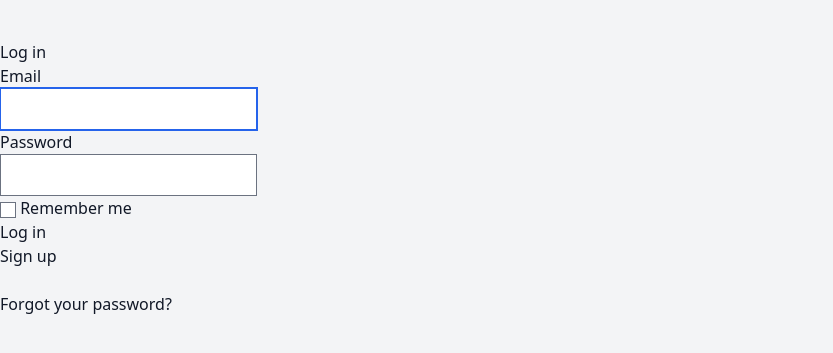
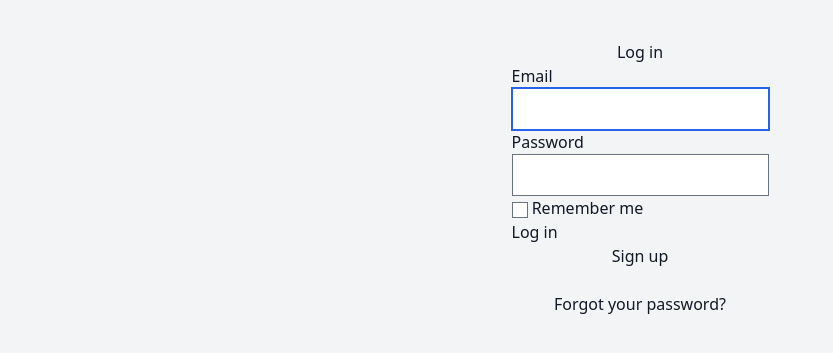
Before and after one commit to sthasubin429/pwa-rails, a Rails app: page /users/sign_in in a window 1280 px wide. Shown: the top 353 px of the page, without its empty margins (0-833 px from the left). Run offline with Rails 7, Linux system fonts and the light colour scheme; style sheets or scripts are compiled from the project's sources; some libraries are stand-ins or nearby versions.

Commit message:
fix: auth template design

```diff
--- a/app/views/template/auth.html.erb
+++ b/app/views/template/auth.html.erb
@@ -1,3 +1,3 @@
-<div class="flex flex-col pt-10">
+<div class="flex flex-col justify-center items-center pt-10">
   <%= content_for?(:content) ? yield(:content) : "" %>
 </div>
```
